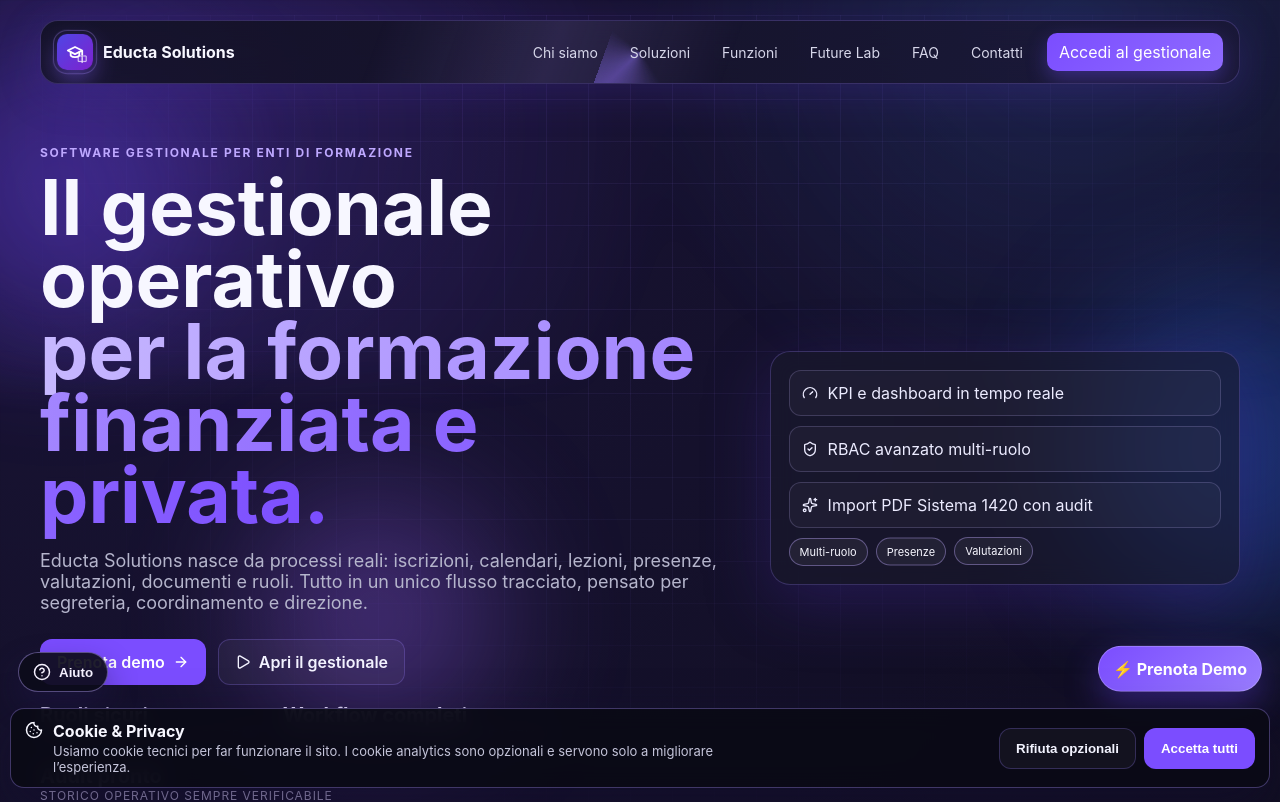
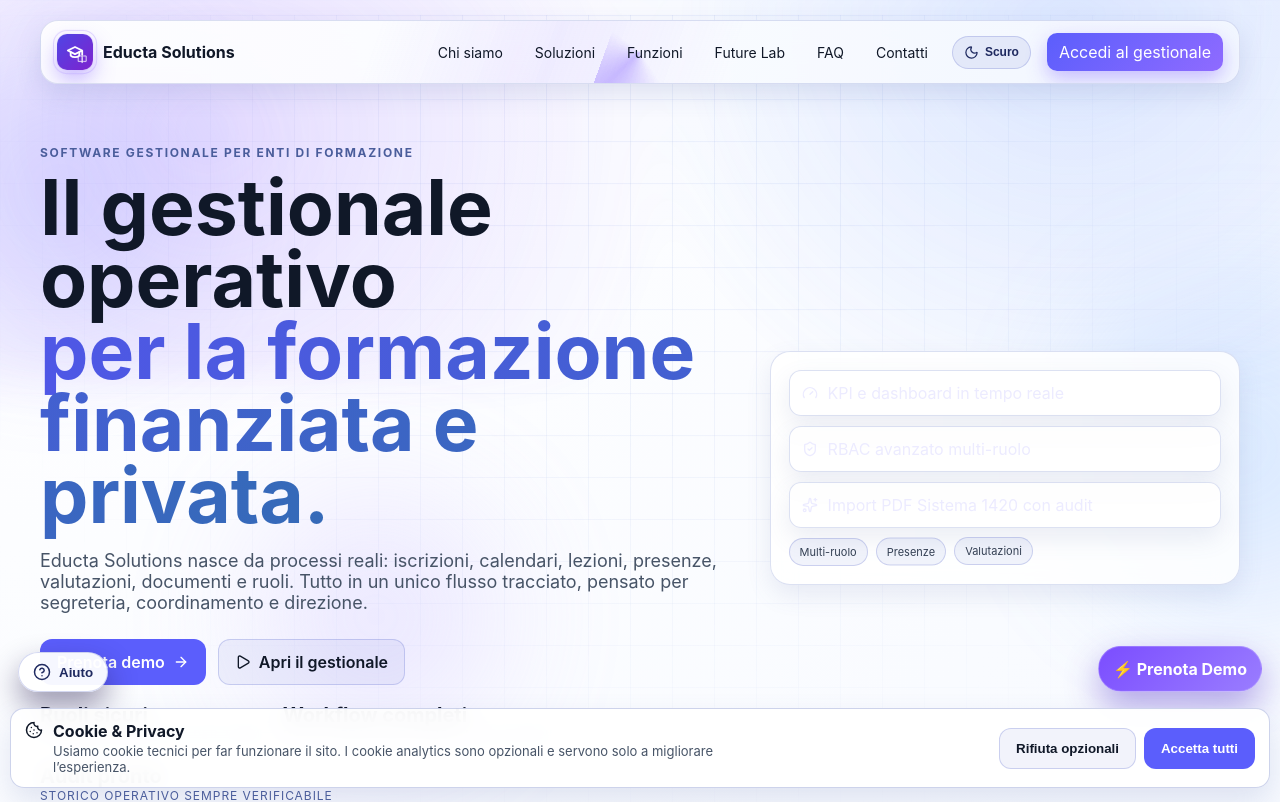
Before and after one commit to alecaram007/educta-website, a React (Vite) app: page / in a window 1280 px wide. Shown: the top 802 px of the page. Built offline with nearby package versions, Linux system fonts and the light colour scheme.

Commit message:
Add light/dark theme switch with persistent preference

```diff
--- a/src/App.css
+++ b/src/App.css
@@ -60,6 +60,22 @@
 .nav-link {
   position: relative; font-size: 14px; color: #d7d7ea; padding: 8px 8px; border-radius: 8px;
   transition: color .2s ease, transform .2s ease, background .2s ease;
+}
+.theme-toggle {
+  display: inline-flex;
+  align-items: center;
+  gap: 6px;
+  background: rgba(255,255,255,.05);
+  color: #ece8ff;
+  border: 1px solid rgba(189, 174, 255, 0.45);
+  border-radius: 999px;
+  padding: 8px 11px;
+  font-size: 12px;
+  font-weight: 700;
+  cursor: pointer;
+}
+.theme-toggle:hover {
+  background: rgba(126,96,255,.18);
 }
 .nav-link::after {
   content: ''; position: absolute; left: 0 !important; bottom: 0 !important; width: 100%; height: 2px;
@@ -284,6 +300,8 @@
   .grid3, .features-grid, .faq-grid, .future-grid { grid-template-columns: 1fr; }
   .future-metrics { grid-template-columns: 1fr; }
   .nav-links .nav-link { display: none; }
+  .theme-toggle span { display: none; }
+  .theme-toggle { padding: 8px; }
 }
 
 
@@ -552,3 +570,161 @@
   border: 0;
   background: #0b0b14;
 }
+
+body.theme-light {
+  --bg: #f2f6ff;
+  --ink: #101828;
+  --muted: #475467;
+  --line: rgba(90, 110, 170, 0.22);
+  --violet: #5b5efc;
+  --violet-dark: #4548d7;
+  background: radial-gradient(circle at 8% 0%, #ffffff 0%, #f3f7ff 45%, #e8efff 100%);
+  color: var(--ink);
+}
+
+body.theme-light .grid-glow {
+  background-image: linear-gradient(rgba(82, 115, 205, .08) 1px, transparent 1px), linear-gradient(90deg, rgba(82, 115, 205, .08) 1px, transparent 1px);
+}
+
+body.theme-light .bg-orb { opacity: .24; }
+body.theme-light .orb-1 { background: #8f95ff; }
+body.theme-light .orb-2 { background: #84b7ff; }
+body.theme-light .orb-3 { background: #b8a3ff; }
+
+body.theme-light .nav {
+  background: linear-gradient(120deg, rgba(255,255,255,.92), rgba(243,247,255,.92));
+  border-color: rgba(111, 128, 199, .25);
+  box-shadow: 0 10px 24px rgba(85, 104, 165, .16);
+}
+
+body.theme-light .brand strong,
+body.theme-light h2,
+body.theme-light h3,
+body.theme-light h1,
+body.theme-light strong,
+body.theme-light .nav-link,
+body.theme-light .feature,
+body.theme-light .future-card,
+body.theme-light .faq-item {
+  color: #101828;
+}
+
+body.theme-light .nav-link:hover {
+  color: #0f172a;
+  background: rgba(86, 101, 205, .12);
+}
+
+body.theme-light .theme-toggle {
+  background: rgba(83, 99, 199, .1);
+  color: #1f2a60;
+  border-color: rgba(83, 99, 199, .24);
+}
+
+body.theme-light h1 span {
+  background: linear-gradient(90deg, #4f57e6, #356ab8);
+  -webkit-background-clip: text;
+  background-clip: text;
+}
+
+body.theme-light .kicker,
+body.theme-light .impact-row span,
+body.theme-light .future-metrics span {
+  color: #4a5d9b;
+}
+
+body.theme-light .sub,
+body.theme-light .section p,
+body.theme-light .future-card > p,
+body.theme-light .future-timeline p,
+body.theme-light .faq-item p,
+body.theme-light footer,
+body.theme-light .legal-links,
+body.theme-light .cookie-left p {
+  color: #475467;
+}
+
+body.theme-light .hero-card.glass,
+body.theme-light .grid3 article,
+body.theme-light .feature,
+body.theme-light .faq-item,
+body.theme-light .future-card,
+body.theme-light .stat,
+body.theme-light .future-metrics div,
+body.theme-light .support-panel,
+body.theme-light .legal-modal {
+  background: rgba(255, 255, 255, .84);
+  border-color: rgba(111, 128, 199, .24);
+  box-shadow: 0 10px 24px rgba(87, 104, 165, .12);
+}
+
+body.theme-light .chip {
+  color: #344054;
+  background: rgba(84, 102, 200, .08);
+  border-color: rgba(84, 102, 200, .25);
+}
+
+body.theme-light .marquee-wrap,
+body.theme-light .marquee-item {
+  background: rgba(255,255,255,.65);
+  border-color: rgba(111, 128, 199, .22);
+  color: #344054;
+}
+
+body.theme-light .btn.ghost {
+  color: #101828;
+  background: rgba(88, 105, 203, .08);
+  border-color: rgba(88, 105, 203, .26);
+}
+
+body.theme-light .dark {
+  background: linear-gradient(135deg, #ffffff, #edf3ff);
+}
+
+body.theme-light .dark h2,
+body.theme-light .dark p {
+  color: #101828;
+}
+
+body.theme-light .lead-form input,
+body.theme-light .lead-form textarea {
+  color: #101828;
+  background: rgba(255,255,255,.92);
+  border-color: rgba(111, 128, 199, .35);
+}
+
+body.theme-light .cookie-banner {
+  background: rgba(255,255,255,.94);
+  border-color: rgba(111, 128, 199, .35);
+  box-shadow: 0 14px 30px rgba(86, 106, 168, .16);
+}
+
+body.theme-light .support-fab {
+  color: #1f2a60;
+  background: rgba(255,255,255,.95);
+  border-color: rgba(83, 99, 199, .25);
+}
+
+body.theme-light .support-link {
+  color: #1f2a60;
+  background: rgba(88, 105, 203, .08);
+  border-color: rgba(88, 105, 203, .2);
+}
+
+body.theme-light .legal-modal-overlay {
+  background: rgba(50, 62, 99, .25);
+}
+
+body.theme-light .legal-modal-header {
+  background: rgba(83, 99, 199, .08);
+  border-color: rgba(83, 99, 199, .2);
+}
+
+body.theme-light .legal-close {
+  color: #1f2a60;
+  background: rgba(88, 105, 203, .08);
+  border-color: rgba(88, 105, 203, .2);
+}
+
+body.theme-light .legal-iframe {
+  background: #f4f7ff;
+}
--- a/src/App.tsx
+++ b/src/App.tsx
@@ -19,6 +19,8 @@
   CircleHelp,
   PhoneCall,
   MessageCircle,
+  Sun,
+  Moon,
 } from 'lucide-react'
 import './App.css'
 
@@ -52,12 +54,20 @@
 const normalizeDigits = (value: string) => value.replace(/[^\d+]/g, '')
 
 type CookieConsentChoice = 'accept_all' | 'reject_optional'
+type ThemeMode = 'dark' | 'light'
 
 const readStoredConsent = (): CookieConsentChoice | null => {
   if (typeof window === 'undefined') return null
   const stored = localStorage.getItem('educta_cookie_consent')
   if (stored === 'accept_all' || stored === 'reject_optional') return stored
   return null
+}
+
+const readStoredTheme = (): ThemeMode => {
+  if (typeof window === 'undefined') return 'dark'
+  const stored = localStorage.getItem('educta_theme')
+  if (stored === 'light' || stored === 'dark') return stored
+  return window.matchMedia('(prefers-color-scheme: dark)').matches ? 'dark' : 'light'
 }
 
 function CookieBanner() {
@@ -102,6 +112,7 @@
 function App() {
   const [legalModal, setLegalModal] = useState<{ title: string; url: string } | null>(null)
   const [helpOpen, setHelpOpen] = useState(false)
+  const [theme, setTheme] = useState<ThemeMode>(readStoredTheme)
   const [futureInputs, setFutureInputs] = useState({
     staff: 8,
     courses: 16,
@@ -133,6 +144,11 @@
       document.body.style.overflow = previousOverflow
     }
   }, [legalModal])
+
+  useEffect(() => {
+    document.body.classList.toggle('theme-light', theme === 'light')
+    localStorage.setItem('educta_theme', theme)
+  }, [theme])
 
   const openLegalModal = (title: string, url: string) => (e: MouseEvent<HTMLAnchorElement>) => {
     e.preventDefault()
@@ -168,6 +184,15 @@
           <a className="nav-link" href="#future-lab" onClick={scrollToSection('#future-lab')}>Future Lab</a>
           <a className="nav-link" href="#faq" onClick={scrollToSection('#faq')}>FAQ</a>
           <a className="nav-link" href="#contatti" onClick={scrollToSection('#contatti')}>Contatti</a>
+          <button
+            type="button"
+            className="theme-toggle"
+            onClick={() => setTheme((prev) => (prev === 'dark' ? 'light' : 'dark'))}
+            aria-label={theme === 'dark' ? 'Attiva tema chiaro' : 'Attiva tema scuro'}
+          >
+            {theme === 'dark' ? <Sun size={15} /> : <Moon size={15} />}
+            <span>{theme === 'dark' ? 'Chiaro' : 'Scuro'}</span>
+          </button>
           <a className="cta-mini" href={GESTIONALE_URL} target="_blank" rel="noreferrer">Accedi al gestionale</a>
         </nav>
       </header>
```
